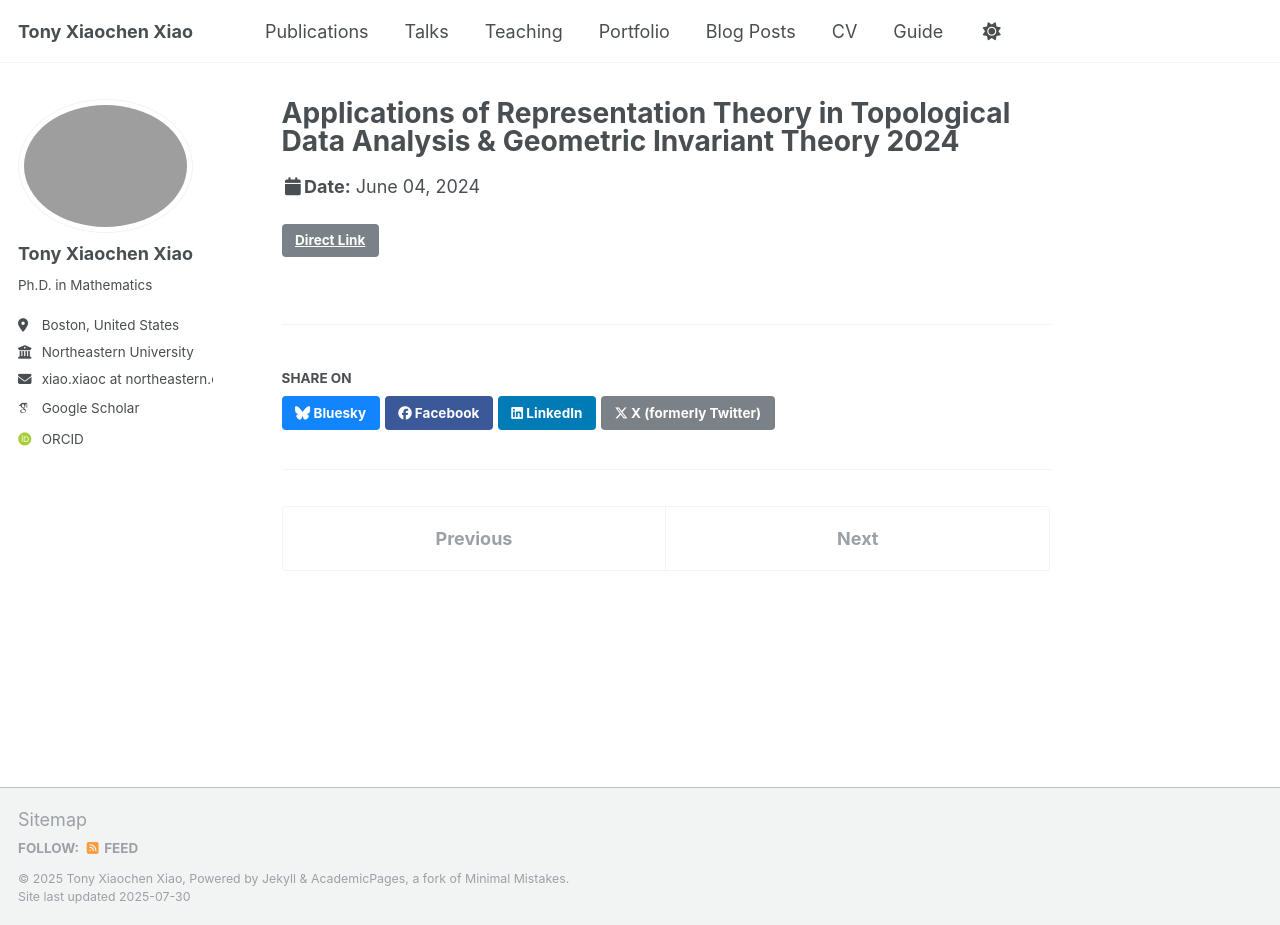
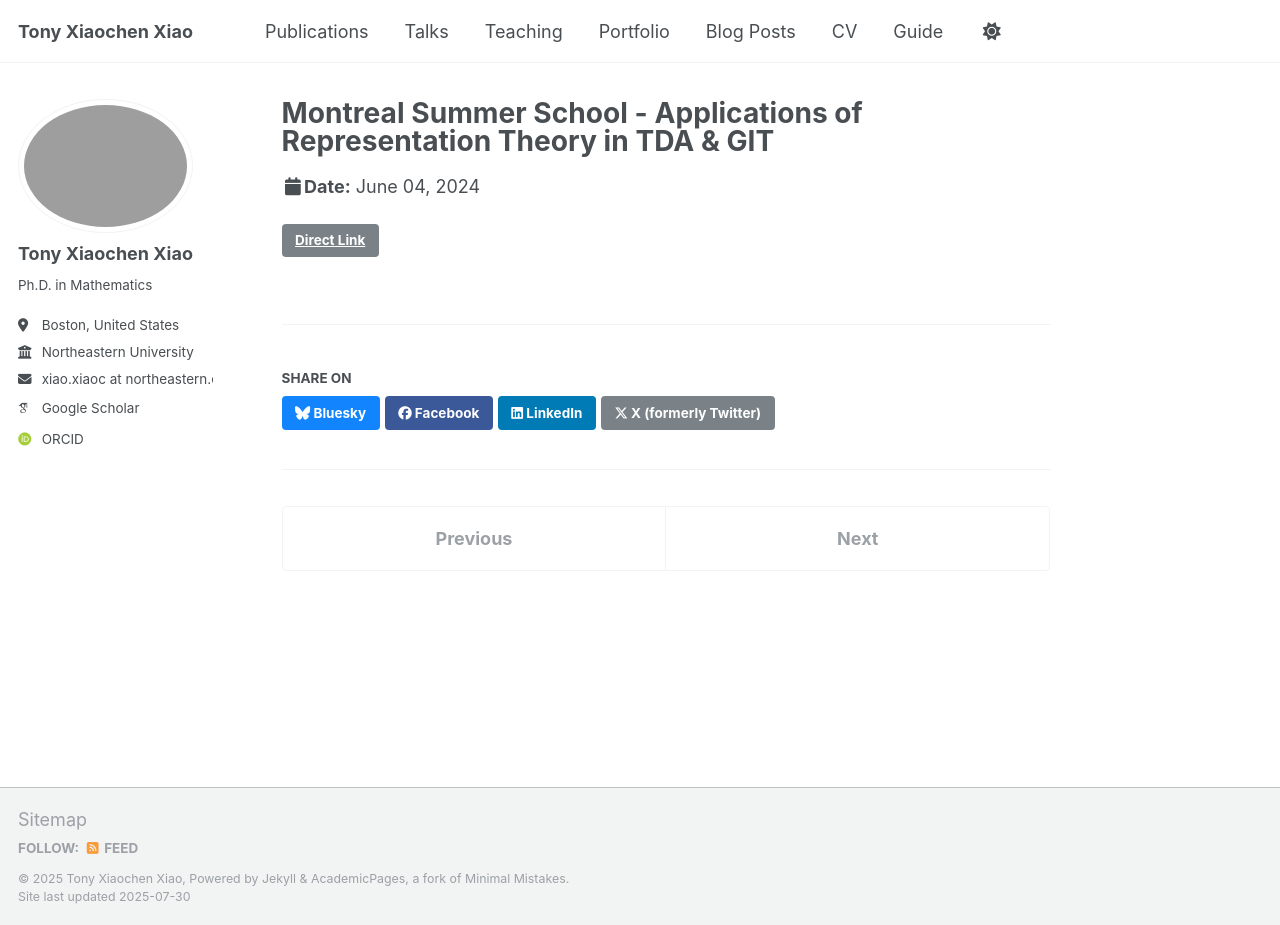
Before and after one commit to tonyxiaochenxiao/tonyxiaochenxiao.github.io, a Jekyll site: the page built from _talks/montreal.md, in a window 1280 px wide and 925 px high. Built offline with Jekyll 4.4.1, drawn with Linux system fonts in a browser that asks for light colours; some web fonts are replaced; a script that is not in the unit is left out.

Commit message:
Update montreal.md

```diff
--- a/_talks/montreal.md
+++ b/_talks/montreal.md
@@ -1,5 +1,5 @@
 ---
-title: "Applications of Representation Theory in Topological Data Analysis & Geometric Invariant Theory 2024"
+title: "Montreal Summer School - Applications of Representation Theory in TDA & GIT"
 collection: talks
 type: "Poster presentation"
 link: https://sites.google.com/view/montreal-rep-summer-school2024/home
```
